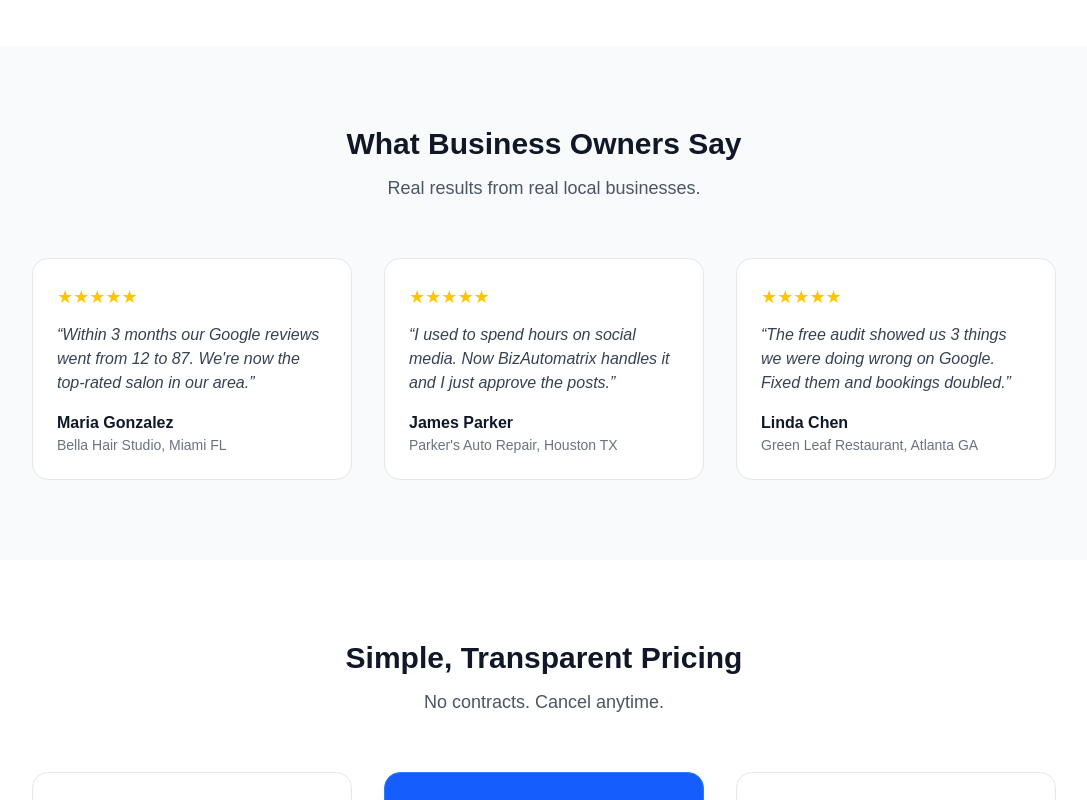
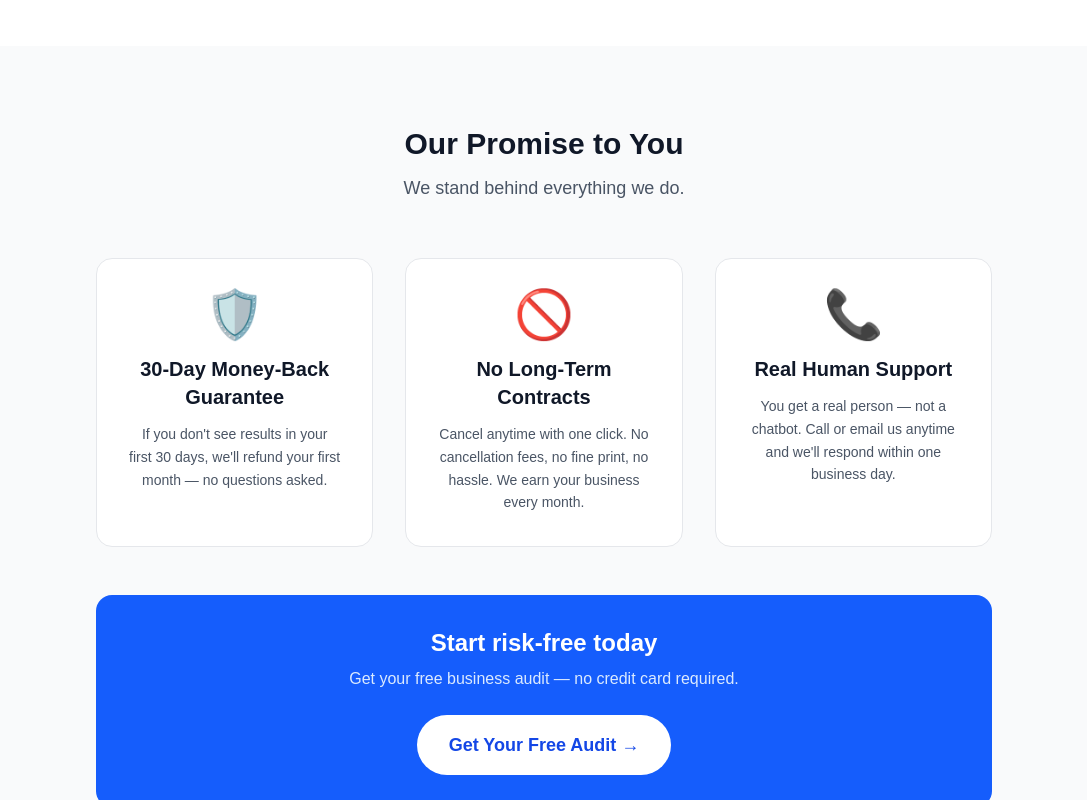
Before and after one commit to Arahman-ai/app.bizautomatrix, a Next.js app: page / in a window 1280 px wide. Shown: the part 2780-3580 px from the top of the page, without its empty margins (96-1183 px from the left). Built offline with nearby package versions, Linux system fonts and the light colour scheme.

Commit message:
Replace testimonials with guarantee section

```diff
--- a/src/app/page.tsx
+++ b/src/app/page.tsx
@@ -92,26 +92,6 @@ const PLANS = [
   },
 ];
 
-const TESTIMONIALS = [
-  {
-    name: "Maria Gonzalez",
-    business: "Bella Hair Studio, Miami FL",
-    text: "Within 3 months our Google reviews went from 12 to 87. We're now the top-rated salon in our area.",
-    rating: 5,
-  },
-  {
-    name: "James Parker",
-    business: "Parker's Auto Repair, Houston TX",
-    text: "I used to spend hours on social media. Now BizAutomatrix handles it and I just approve the posts.",
-    rating: 5,
-  },
-  {
-    name: "Linda Chen",
-    business: "Green Leaf Restaurant, Atlanta GA",
-    text: "The free audit showed us 3 things we were doing wrong on Google. Fixed them and bookings doubled.",
-    rating: 5,
-  },
-];
 
 export default function Home() {
   return (
@@ -238,22 +218,45 @@ export default function Home() {
         </div>
       </section>
 
-      {/* Testimonials */}
+      {/* Guarantee */}
       <section className="py-20 px-4 bg-gray-50">
-        <div className="max-w-5xl mx-auto">
+        <div className="max-w-4xl mx-auto">
           <div className="text-center mb-14">
-            <h2 className="text-3xl font-bold text-gray-900 mb-3">What Business Owners Say</h2>
-            <p className="text-gray-600 text-lg">Real results from real local businesses.</p>
+            <h2 className="text-3xl font-bold text-gray-900 mb-3">Our Promise to You</h2>
+            <p className="text-gray-600 text-lg">We stand behind everything we do.</p>
           </div>
           <div className="grid grid-cols-1 md:grid-cols-3 gap-8">
-            {TESTIMONIALS.map((t) => (
-              <div key={t.name} className="bg-white rounded-2xl border border-gray-200 p-6">
-                <div className="text-yellow-400 text-lg mb-3">{"★".repeat(t.rating)}</div>
-                <p className="text-gray-700 mb-4 italic">&ldquo;{t.text}&rdquo;</p>
-                <p className="font-semibold text-gray-900">{t.name}</p>
-                <p className="text-sm text-gray-500">{t.business}</p>
-              </div>
-            ))}
+            <div className="bg-white rounded-2xl border border-gray-200 p-8 text-center">
+              <div className="text-5xl mb-4">🛡️</div>
+              <h3 className="text-xl font-bold text-gray-900 mb-3">30-Day Money-Back Guarantee</h3>
+              <p className="text-gray-600 text-sm leading-relaxed">
+                If you don&apos;t see results in your first 30 days, we&apos;ll refund your first month — no questions asked.
+              </p>
+            </div>
+            <div className="bg-white rounded-2xl border border-gray-200 p-8 text-center">
+              <div className="text-5xl mb-4">🚫</div>
+              <h3 className="text-xl font-bold text-gray-900 mb-3">No Long-Term Contracts</h3>
+              <p className="text-gray-600 text-sm leading-relaxed">
+                Cancel anytime with one click. No cancellation fees, no fine print, no hassle. We earn your business every month.
+              </p>
+            </div>
+            <div className="bg-white rounded-2xl border border-gray-200 p-8 text-center">
+              <div className="text-5xl mb-4">📞</div>
+              <h3 className="text-xl font-bold text-gray-900 mb-3">Real Human Support</h3>
+              <p className="text-gray-600 text-sm leading-relaxed">
+                You get a real person — not a chatbot. Call or email us anytime and we&apos;ll respond within one business day.
+              </p>
+            </div>
+          </div>
+          <div className="mt-12 bg-blue-600 rounded-2xl p-8 text-center text-white">
+            <p className="text-2xl font-bold mb-2">Start risk-free today</p>
+            <p className="text-blue-100 mb-6">Get your free business audit — no credit card required.</p>
+            <a
+              href="#audit"
+              className="inline-block bg-white text-blue-700 font-bold px-8 py-4 rounded-full text-lg hover:bg-blue-50 transition-colors"
+            >
+              Get Your Free Audit →
+            </a>
           </div>
         </div>
       </section>
```
